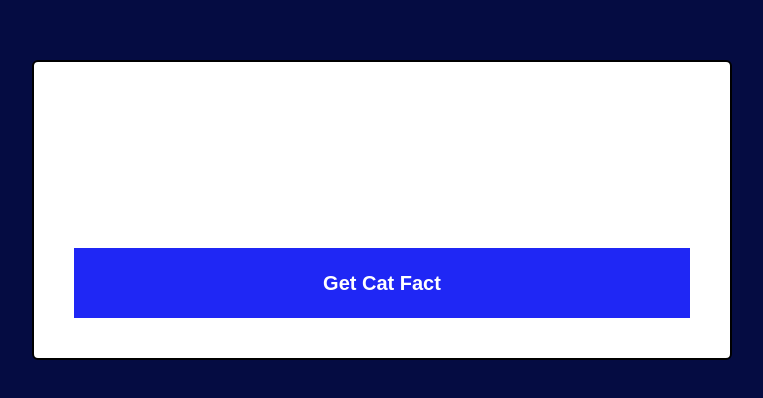
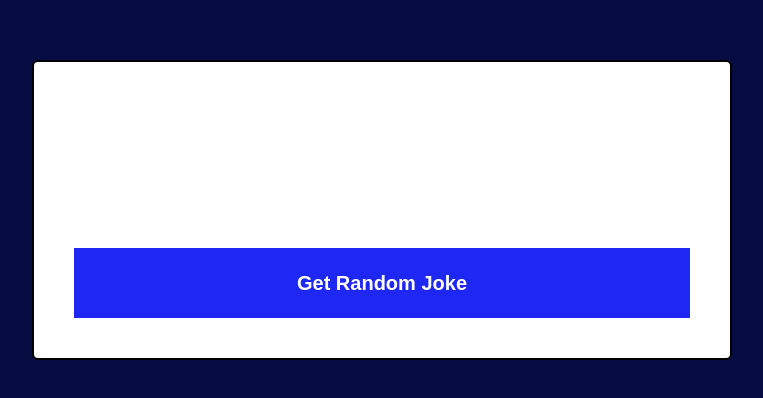
Before and after one commit to CureForCode/React_Redux_54elfs_somov, a React (Vite) app: page / in a window 1280 px wide. Shown: the part 190-588 px from the top of the page, without its empty margins (258-1021 px from the left). Built offline with nearby package versions, Linux system fonts and the light colour scheme.

Commit message:
Homework 18: Redux. Random joke generator.

```diff
--- a/src/App.tsx
+++ b/src/App.tsx
@@ -1,9 +1,11 @@
 // Lessons
 //import Lesson_16 from "lessons/Lesson_16/Lesson_16"
-import Lesson_18 from "lessons/Lesson_18/Lesson_18"
+//import Lesson_18 from "lessons/Lesson_18/Lesson_18"
+
 
 //Homeworks
 //import Homework_16 from "homeworks/Homework_16/Homework_16"
+import Homework_18 from "homeworks/Homework_18/Homework_18"
 
 
 function App() {
@@ -11,10 +13,11 @@ function App() {
     <>
       {/* Lessons */}
       {/* <Lesson_16 /> */}
-       <Lesson_18 />
+      {/*  <Lesson_18 /> */}
 
       {/* Homeworks */}
       {/* <Homework_16 /> */}
+      <Homework_18 />
     </>
   )
 }
--- /dev/null
+++ b/src/homeworks/Homework_18/Homework_18.tsx
@@ -0,0 +1,75 @@
+import { useAppDispatch, useAppSelector } from "store/hooks"
+import { useEffect } from "react"
+
+import {
+  randomJokesActions,
+  randomJokesSelectors,
+} from "store/redux/randomJoke/randomJokeSlice"
+import { RandomJoke } from "store/redux/randomJoke/types"
+
+import Button from "components/Button/Button"
+
+import {
+  PageWrapper,
+  JokeCard,
+  RandomJokeContainer,
+  JokeText,
+  JokeWrapper,
+  ButtonControl,
+} from "./styles"
+
+function Homework_18() {
+  const dispatch = useAppDispatch()
+  const { jokes, error, isFetching } = useAppSelector(
+    randomJokesSelectors.jokesData,
+  )
+
+  const getRandomJoke = () => {
+    dispatch(randomJokesActions.getRandomJokes("Some photo"))
+  }
+
+  const deleteAllJokes = () => {
+    dispatch(randomJokesActions.deleteAllJokes())
+  }
+
+  const randomJokes = jokes.map((randomJoke: RandomJoke, index: number) => {
+    const deleteJoke = () => {
+      dispatch(randomJokesActions.deleteJoke(randomJoke.id))
+    }
+
+    return (
+      <JokeWrapper key={randomJoke.id}>
+        <JokeText>{`${index + 1}. ${randomJoke.joke}`}</JokeText>
+        <ButtonControl>
+          <Button isRed onClick={deleteJoke} name="Delete Joke" />
+        </ButtonControl>
+      </JokeWrapper>
+    )
+  })
+
+  useEffect(() => {
+    if (error) {
+      alert(error)
+    }
+  }, [error])
+
+  return (
+    <PageWrapper>
+      <JokeCard>
+        {jokes.length > 0 && (
+          <Button isRed onClick={deleteAllJokes} name="Delete All Jokes" />
+        )}
+        <RandomJokeContainer>
+          {jokes.length > 0 && randomJokes}
+        </RandomJokeContainer>
+        <Button
+          disabled={isFetching}
+          name="Get Random Joke"
+          onClick={getRandomJoke}
+        />
+      </JokeCard>
+    </PageWrapper>
+  )
+}
+
+export default Homework_18
--- /dev/null
+++ b/src/homeworks/Homework_18/styles.ts
@@ -0,0 +1,47 @@
+import styled from "@emotion/styled"
+
+export const PageWrapper = styled.div`
+  display: flex;
+  flex: 1;
+  flex-direction: column;
+  align-items: center;
+  justify-content: center;
+  padding: 100px;
+  background-color: rgba(5, 12, 66, 1);
+`
+
+export const JokeCard = styled.div`
+  display: flex;
+  flex-direction: column;
+  gap: 40px;
+  width: 700px;
+  min-height: 300px;
+  max-height: 800px;
+  padding: 40px;
+  border: 2px solid black;
+  border-radius: 6px;
+  background-color: white;
+  overflow-y: auto;
+`
+
+export const RandomJokeContainer = styled.div`
+  display: flex;
+  flex-direction: column;
+  flex: 1;
+  gap: 30px;
+`
+
+export const JokeText = styled.p`
+  width: 100%;
+  font-size: 24px;
+  font-weight: bold;
+`
+
+export const JokeWrapper = styled.div`
+  display: flex;
+  gap: 10px;
+`
+
+export const ButtonControl = styled.div`
+  min-width: 100px;
+`
--- /dev/null
+++ b/src/store/redux/randomJoke/randomJokeSlice.ts
@@ -0,0 +1,91 @@
+import axios from "axios"
+import { v4 } from "uuid"
+
+import { createAppSlice } from "store/createAppSlice"
+
+import { RandomJoke, RandomJokeSliceState } from "./types"
+import { PayloadAction } from "@reduxjs/toolkit"
+
+const randomJokeInitialState: RandomJokeSliceState = {
+  jokes: [],
+  error: undefined,
+  isFetching: false,
+}
+
+export const randomJokeSlice = createAppSlice({
+  name: "RANDOM_JOKE",
+  initialState: randomJokeInitialState,
+  reducers: create => ({
+    getRandomJokes: create.asyncThunk(
+      async (dataFromComponent: any, { rejectWithValue }) => {
+        console.log(dataFromComponent)
+        // Пример как делать POST запрос
+        // const response = await axios.post(
+        //   "https://official-joke-api.appspot.com/random_joke",
+        //   dataFromComponent,
+        // )
+
+        try {
+          const response = await axios.get(
+            "https://official-joke-api.appspot.com/random_joke",
+          )
+
+          return response
+        } catch (error) {
+          console.log(error)
+          return rejectWithValue(error)
+        }
+        // Без обрабоки try ctacht
+        // const response = await axios.post(
+        //   "https://official-joke-api.appspot.com/random_joke",
+        //   dataFromComponent,
+        // )
+
+        // return response
+      },
+      {
+        pending: (state: RandomJokeSliceState) => {
+          state.error = undefined
+          state.isFetching = true
+        },
+        fulfilled: (state: RandomJokeSliceState, action) => {
+          console.log(action)
+          state.isFetching = false
+          if (action.payload) {
+            const jokeData = action.payload.data
+            console.log(action)
+            state.jokes = [
+              ...state.jokes,
+              { joke: `${jokeData.setup} ${jokeData.punchline}`, id: v4() },
+            ]
+          }
+        },
+        rejected: (state: RandomJokeSliceState, action: any) => {
+          console.log(action)
+          if (action.payload) {
+            state.isFetching = false
+            state.error = action.payload.message
+          } else {
+            state.error = "Some Networl Error"
+          }
+        },
+      },
+    ),
+    deleteJoke: create.reducer(
+      (state: RandomJokeSliceState, action: PayloadAction<string>) => {
+        console.log(action.payload)
+        state.jokes = state.jokes.filter((joke: RandomJoke) => {
+          return joke.id !== action.payload
+        })
+      },
+    ),
+    deleteAllJokes: create.reducer(() => randomJokeInitialState),
+  }),
+  selectors: {
+    jokesData: (state: RandomJokeSliceState) => state,
+  },
+})
+
+export const randomJokesActions = randomJokeSlice.actions
+
+export const randomJokesSelectors = randomJokeSlice.selectors
--- /dev/null
+++ b/src/store/redux/randomJoke/types.ts
@@ -0,0 +1,11 @@
+export interface RandomJoke {
+  id: string
+  // joke - совмещенная строка из 2 св-в punchline + setup
+  joke: string
+}
+
+export interface RandomJokeSliceState {
+  jokes: RandomJoke[]
+  error: string | undefined
+  isFetching: boolean
+}
--- a/src/store/store.ts
+++ b/src/store/store.ts
@@ -4,10 +4,11 @@ import { combineSlices, configureStore } from "@reduxjs/toolkit"
 import { counterSlice } from "store/redux/counter/counterSlice"
 import { feedbackSlice } from "./redux/feedback/feedbackSlice"
 import { catFactSlice } from "./redux/catFact/catFactSlice"
+import { randomJokeSlice } from "./redux/randomJoke/randomJokeSlice"
 
 // `combineSlices` automatically combines the reducers using
 // their `reducerPath`s, therefore we no longer need to call `combineReducers`.
-const rootReducer = combineSlices(counterSlice, feedbackSlice, catFactSlice)
+const rootReducer = combineSlices(counterSlice, feedbackSlice, catFactSlice, randomJokeSlice)
 // Infer the `RootState` type from the root reducer
 export type RootState = ReturnType<typeof rootReducer>
 
```
